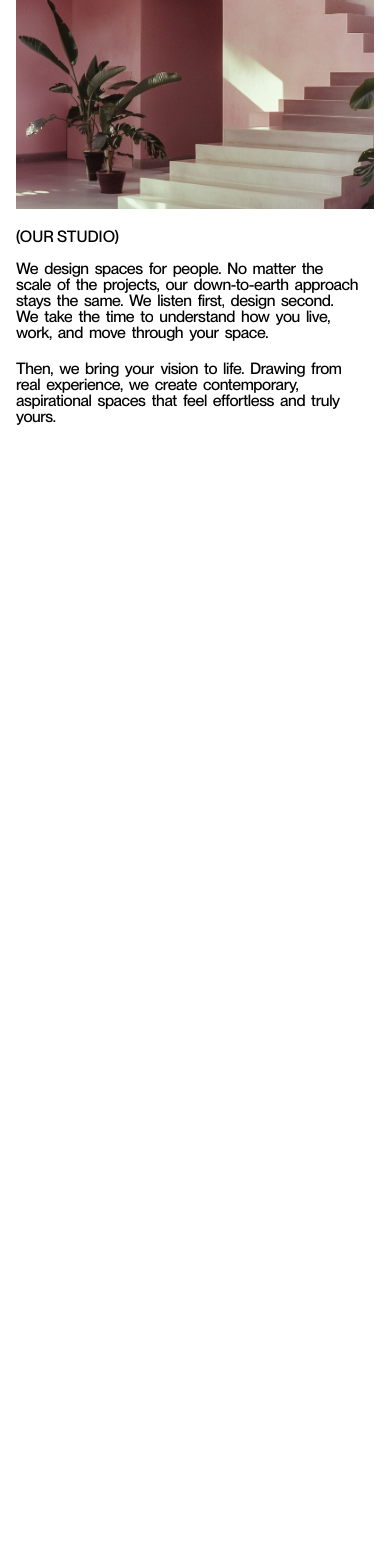
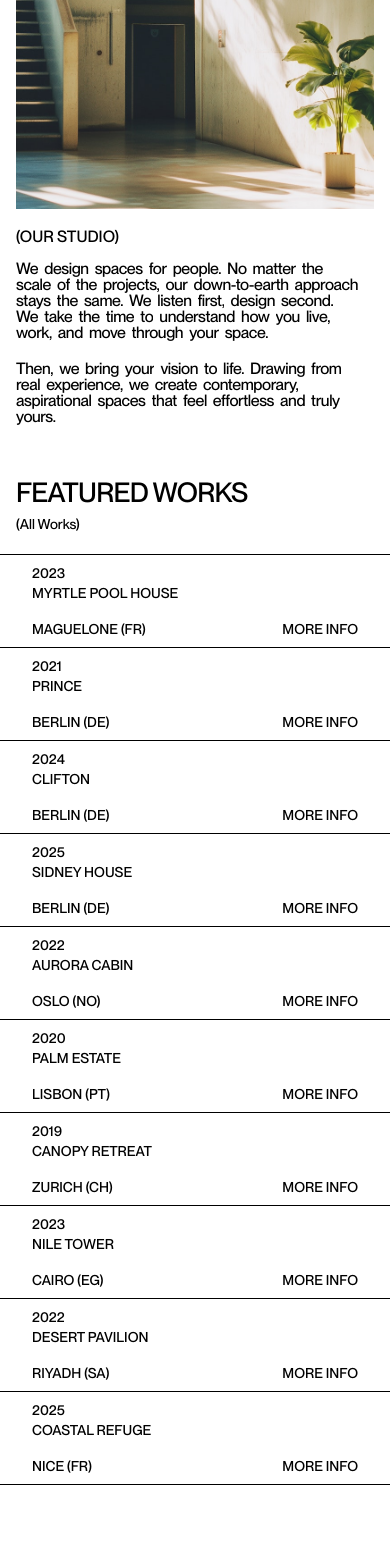
Before and after one commit to hanidev08/Uh-Buildique, a Next.js app: page / in a window 390 px wide. Shown: the part 432-1991 px from the top of the page. Before the commit the page ends 857 px from the top, so only its background shows below. Built offline with nearby package versions, Linux system fonts and the light colour scheme.

Commit message:
Add some edit

```diff
--- a/app/page.tsx
+++ b/app/page.tsx
@@ -1,17 +1,18 @@
 "use client";
-import useLocoScroll from "@/hooks/useLocoScroll";
 
 import { Header } from "@/sections/Header";
 import { Hero } from "@/sections/Hero";
+import { OurTeam } from "@/sections/Our Team";
+import { Work } from "@/sections/work";
 
 export default function Home() {
-  useLocoScroll(true);
-
   return (
-    <div id="main-container" data-scroll-container>
+    <div>
       <Header />
       <Hero />
-     </div>
+      <Work />
+      <OurTeam />
+    </div>
   );
 }
 
--- a/hooks/useLocoScroll.ts
+++ /dev/null
@@ -1,33 +0,0 @@
-"use client";
-import { useEffect } from "react";
-import "locomotive-scroll/src/locomotive-scroll.scss";
-
-export default function useLocoScroll(start: boolean) {
-  useEffect(() => {
-    if (!start) return;
-
-    // نتأكد أننا على المتصفح
-    if (typeof window === "undefined" || typeof document === "undefined")
-      return;
-
-    // تحميل مكتبة locomotive-scroll بشكل ديناميكي
-    import("locomotive-scroll").then((module) => {
-      const LocomotiveScroll = module.default;
-
-      const scrollEl = document.querySelector("#main-container");
-      if (!scrollEl || !(scrollEl instanceof HTMLElement)) return;
-
-      const locoScroll = new LocomotiveScroll({
-        el: scrollEl,
-        smooth: true,
-        multiplier: 1,
-        class: "is-reveal",
-      });
-
-      // تنظيف عند إلغاء المكون
-      return () => {
-        locoScroll.destroy();
-      };
-    });
-  }, [start]);
-}
--- a/sections/Header/Header.tsx
+++ b/sections/Header/Header.tsx
@@ -4,7 +4,7 @@ import Link from "next/link";
 
 export const Header = () => {
   return (
-    <header className="" data-scroll-section>
+    <header className="">
       <div className="container">
         <div className=" flex justify-between h-14 md:h-18 items-center">
           <div className="logo font-bold">Uh Buildique</div>
--- /dev/null
+++ b/sections/Our Team/index.tsx
@@ -0,0 +1 @@
+export { OurTeam } from "./OurTeam";
--- /dev/null
+++ b/sections/Our Team/style.scss
@@ -0,0 +1,12 @@
+.divider {
+
+}
+.text {
+  font-size: clamp(25px, 10vw, 50px);
+  line-height: clamp(1, 1, 1);
+}
+
+.textOne {
+  font-size: clamp(27px, 9vw, 40px);
+  line-height: clamp(1, 1, 1);
+}
--- a/sections/work/Work.tsx
+++ b/sections/work/Work.tsx
@@ -1,33 +1,98 @@
 import { useState } from "react";
 import img1 from "@/public/assets/img1.jpeg";
 import img2 from "@/public/assets/img2.jpeg";
+import img3 from "@/public/assets/img3.jpeg";
+import img4 from "@/public/assets/img4.jpeg";
+import "./style.scss";
+
 import { Modal } from "./modal";
 
 export const Data = [
   {
-    date: "June 5",
-    title: "Festival de Musique Ancienne à Maguelone — « 47°N »",
+    date: "2023",
+    title: "Myrtle Pool House",
     location: "Maguelone (FR)",
-    note: "details",
+    note: "more info",
     src: img1,
-    color: "#ffcc00",
   },
   {
-    date: "June 12",
-    title: "Contemporary Soundscape — Electronic Sessions",
+    date: "2021",
+    title: "Prince",
     location: "Berlin (DE)",
     note: "more info",
     src: img2,
-    color: "#ffcc00",
+  },
+  {
+    date: "2024",
+    title: "Clifton",
+    location: "Berlin (DE)",
+    note: "more info",
+    src: img3,
+  },
+  {
+    date: "2025",
+    title: "Sidney House",
+    location: "Berlin (DE)",
+    note: "more info",
+    src: img4,
+  },
+  {
+    date: "2022",
+    title: "Aurora Cabin",
+    location: "Oslo (NO)",
+    note: "more info",
+    src: img4,
+  },
+  {
+    date: "2020",
+    title: "Palm Estate",
+    location: "Lisbon (PT)",
+    note: "more info",
+    src: img3,
+  },
+  {
+    date: "2019",
+    title: "Canopy Retreat",
+    location: "Zurich (CH)",
+    note: "more info",
+    src: img2,
+  },
+  {
+    date: "2023",
+    title: "Nile Tower",
+    location: "Cairo (EG)",
+    note: "more info",
+    src: img1,
+  },
+  {
+    date: "2022",
+    title: "Desert Pavilion",
+    location: "Riyadh (SA)",
+    note: "more info",
+    src: img4,
+  },
+  {
+    date: "2025",
+    title: "Coastal Refuge",
+    location: "Nice (FR)",
+    note: "more info",
+    src: img2,
   },
 ];
+
 
 export const Work = () => {
   const [modal, setModal] = useState({ active: false, index: 0 });
 
   return (
-    <section className="h-screen" data-scroll-section>
-      <div className="flex items-center justify-center h-full">
+    <section className="relative">
+      <div className="container ">
+        <div className="pt-12">
+          <h1 className="work uppercase tracking-tight">featured Works</h1>
+        </div>
+        <p className=" mb-5 text-sm">(All Works)</p>
+      </div>
+      <div className="flex items-center justify-center">
         <div className="flex flex-col w-full">
           {Data.map((item, index) => (
             <ul
@@ -38,12 +103,15 @@ export const Work = () => {
                 setModal({ active: false, index });
               }}
               key={index}
-              className=" cursor-pointer px-8 py-2 flex justify-between items-start w-full border-t last:border-b border-black uppercase text-sm"
+              className=" cursor-pointer px-8 py-2 flex flex-col md:flex-row md:justify-between md:items-start
+               w-full border-t last:border-b border-black uppercase text-sm md:text-[12px]"
             >
-              <li className="w-1/6">{item.date}</li>
-              <li className="w-3/6">{item.title}</li>
-              <li className="w-2/6">{item.location}</li>
-              <li className="w-1/6 text-right">{item.note}</li>
+              <li className="md:w-1/6">{item.date}</li>
+              <li className="md:w-3/6">{item.title}</li>
+              <div className=" max-md:flex max-md:justify-between max-md:mt-4 max-md:w-full flex justify-between w-1/2">
+                <li className="">{item.location}</li>
+                <li className="">{item.note}</li>
+              </div>
             </ul>
           ))}
         </div>
--- a/sections/work/modal/Modal.tsx
+++ b/sections/work/modal/Modal.tsx
@@ -12,7 +12,6 @@ type Props = {
     location: string;
     note: string;
     src: string | StaticImageData;
-    color: string;
   }[];
 };
 
@@ -87,39 +86,32 @@ export const Modal = ({ modal, projects }: Props) => {
         initial="initial"
         animate={active ? "enter" : "closed"}
         ref={modalContainer}
-        className="modalContainer"
+        className=" hidden md:flex h-[200px] w-[200px]
+        items-center justify-center absolute overflow-hidden pointer-events-none"
       >
-        <div style={{ top: index * -100 + "%" }} className="modalSlider">
+        <div
+          style={{ top: index * -100 + "%" }}
+          className="modalSlider w-full h-full absolute"
+        >
           {projects.map((project, index) => {
-            const { src, color } = project;
+            const { src } = project;
             return (
               <div
-                className="modal"
+                className="relative h-full flex items-center justify-center"
                 key={index}
-                style={{ backgroundColor: color }}
               >
-                <Image src={src} width={200} height={0} alt="image" />
+                <Image
+                  src={src}
+                  width={200}
+                  height={0}
+                  alt="image"
+                  className=" h-[200px] object-cover"
+                />
               </div>
             );
           })}
         </div>
       </motion.div>
-      {/* <motion.div
-        ref={cursor}
-        className="cursor"
-        variants={scaleAnimation}
-        initial="initial"
-        animate={active ? "enter" : "closed"}
-      ></motion.div>
-      <motion.div
-        ref={cursorLabel}
-        className="cursorLabel"
-        variants={scaleAnimation}
-        initial="initial"
-        animate={active ? "enter" : "closed"}
-      >
-        View
-      </motion.div> */}
     </>
   );
 };
--- a/sections/work/modal/style.scss
+++ b/sections/work/modal/style.scss
@@ -1,51 +1,3 @@
-.modalContainer {
-  height: 250px;
-  width: 300px;
-  display: flex;
-  align-items: center;
-  justify-content: center;
-  position: absolute;
-  overflow: hidden;
-  pointer-events: none;
-}
-
 .modalSlider {
-  height: 100%;
-  width: 100%;
-  position: absolute;
   transition: top 1s cubic-bezier(0.76, 0, 0.24, 1);
 }
-
-.modal {
-  position: relative;
-  height: 100%;
-  display: flex;
-  justify-content: center;
-  align-items: center;
-}
-
-.modal img {
-  height: 200px;
-  object-fit: cover;
-}
-
-.cursor,
-.cursorLabel {
-  width: 50px;
-  height: 50px;
-  border-radius: 50%;
-  background-color: #455ce9;
-  color: white;
-  position: absolute;
-  z-index: 2;
-  display: flex;
-  align-items: center;
-  justify-content: center;
-  font-size: 10px;
-  font-weight: 300;
-  pointer-events: none;
-}
-
-.cursorLabel {
-  background-color: transparent;
-}
--- /dev/null
+++ b/sections/work/style.scss
@@ -0,0 +1,3 @@
+.work {
+  font-size: clamp(25px, 7vw, 55px);
+}
```
Also changed, not shown: sections/Hero/Hero.tsx (+15 -10 lines), sections/Our Team/OurTeam.tsx (added, +146 -0 lines), components/page.tsx (added).
